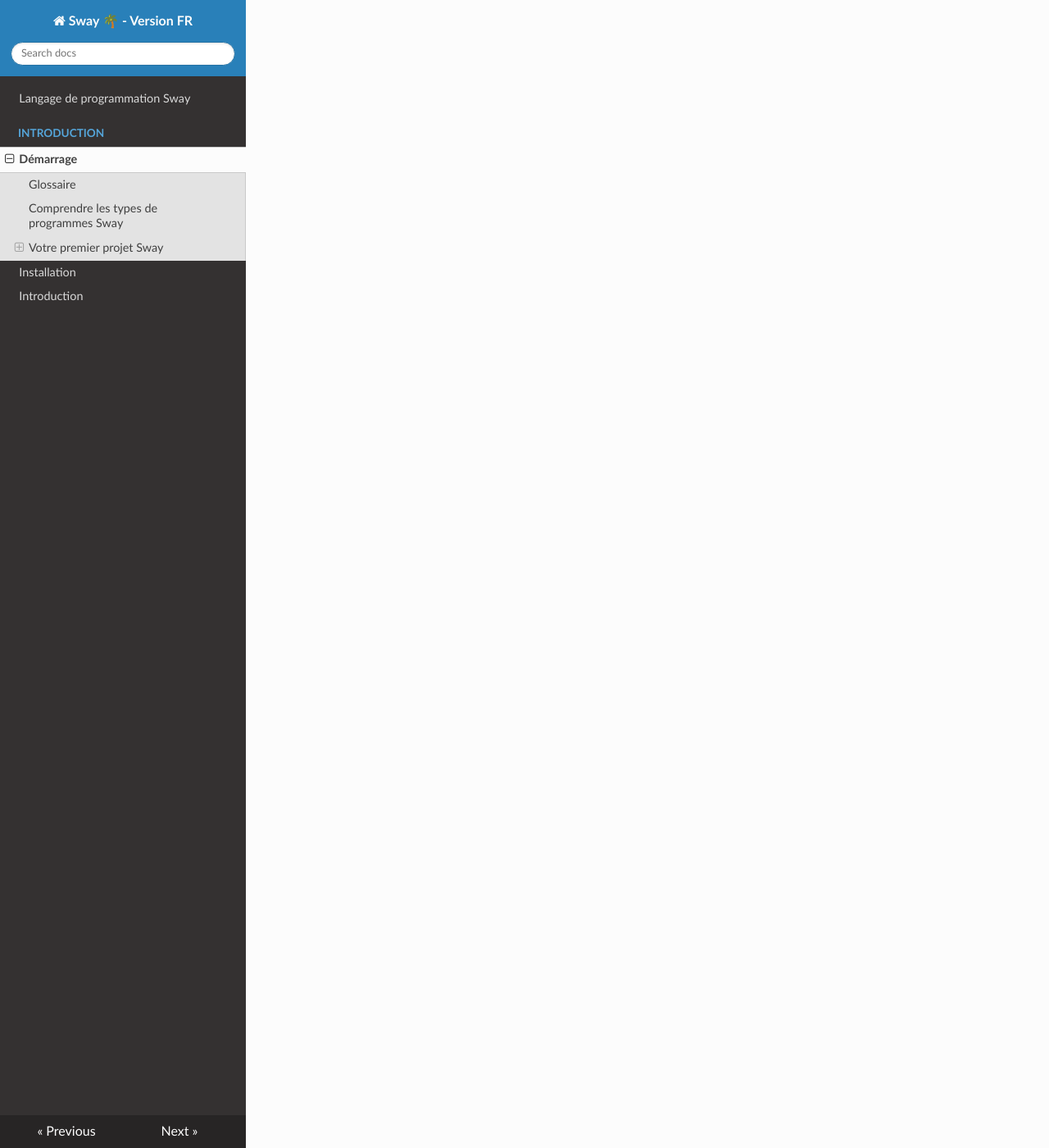
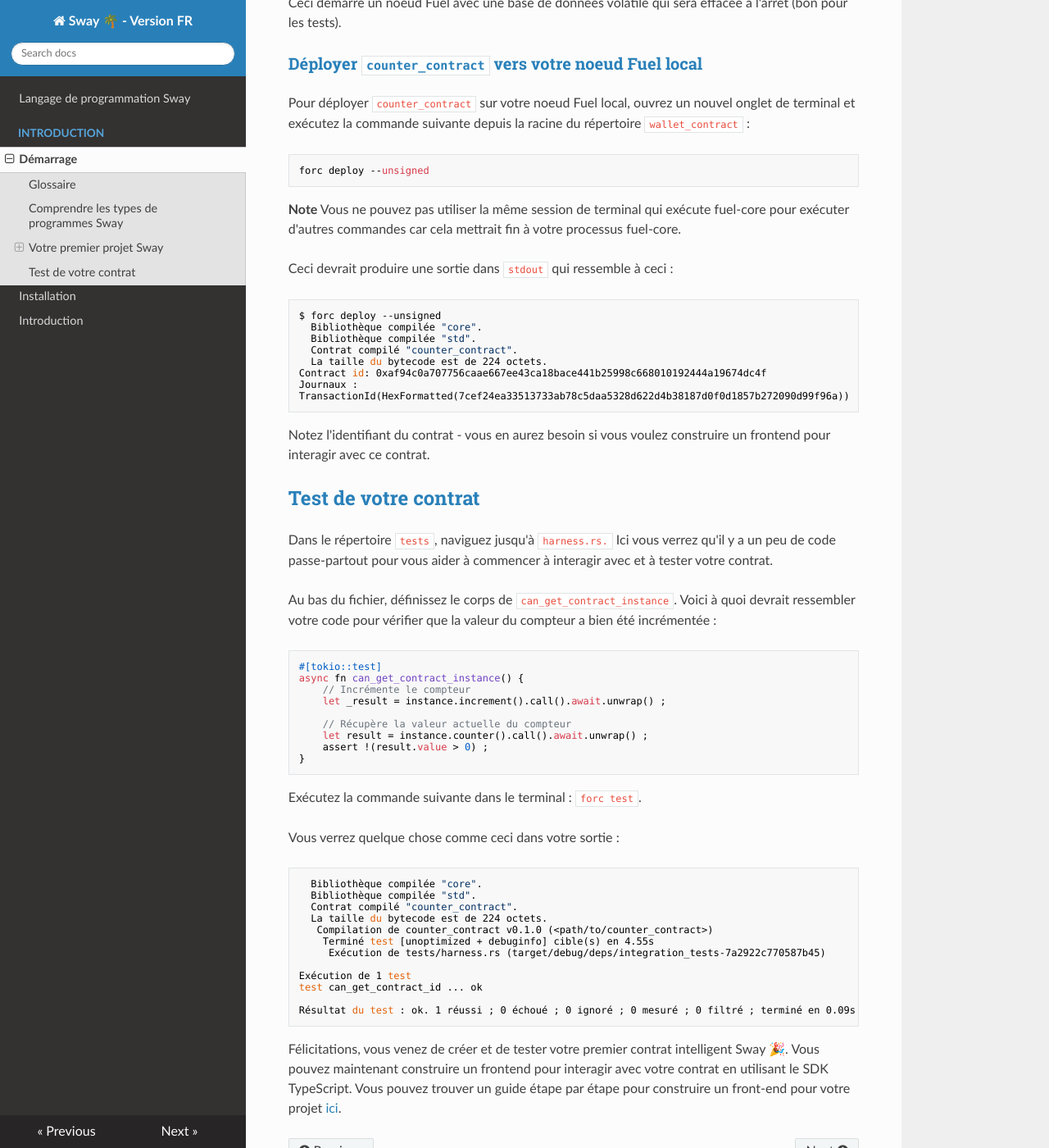
Before and after one commit to leirbag95/sway-doc-FR, an MkDocs documentation site: the page built from docs/introduction/demarrage.md, in a window 1280 px wide and 1400 px high, scrolled down 3963 px. Shown: the whole window at 82% size. Built offline with MkDocs 1.6.1, drawn with Linux system fonts in a browser that asks for light colours; nearby versions of some CDN libraries; some of the changed text lies outside the part shown.

Commit message:
gitignore added and get started page translated

```diff
--- a/docs/introduction/demarrage.md
+++ b/docs/introduction/demarrage.md
@@ -138,4 +138,84 @@ Construisez `counter_contract` en exécutant la commande suivante dans votre ter
     forc build
 
 
-Vous devriez s
+Vous devriez voir quelque chose comme cette sortie :
+
+    Bibliothèque compilée "core".
+      Bibliothèque compilée "std".
+      Contrat compilé "counter_contract".
+      La taille du bytecode est de 224 octets.
+
+
+### [Déployer le contrat](#deployer-le-contrat)
+
+Il est maintenant temps de déployer le contrat et de l'appeler sur un nœud Fuel. Nous allons montrer comment le faire en utilisant `forc` en ligne de commande, mais vous pouvez aussi le faire en utilisant le [Rust SDK](https://fuellabs.github.io/fuels-rs/master/getting-started/contracts.html) ou le [TypeScript SDK](https://fuellabs.github.io/fuels-ts/#deploying-contracts).
+
+### [Faite tourner votre noeud Fuel](#spin-up-a-fuel-node)
+
+Dans un onglet séparé de votre terminal, créez un nœud Fuel local :
+
+    fuel-core run --db-type in-memory
+
+
+Ceci démarre un noeud Fuel avec une base de données volatile qui sera effacée à l'arrêt (bon pour les tests).
+
+### [Déployer `counter_contract` vers votre noeud Fuel local](#deploy-counter_contract-to-your-local-fuel-node)
+
+Pour déployer `counter_contract` sur votre noeud Fuel local, ouvrez un nouvel onglet de terminal et exécutez la commande suivante depuis la racine du répertoire `wallet_contract` :
+
+    forc deploy --unsigned
+
+
+**Note** Vous ne pouvez pas utiliser la même session de terminal qui exécute fuel-core pour exécuter d'autres commandes car cela mettrait fin à votre processus fuel-core.
+
+Ceci devrait produire une sortie dans `stdout` qui ressemble à ceci :
+
+    $ forc deploy --unsigned
+      Bibliothèque compilée "core".
+      Bibliothèque compilée "std".
+      Contrat compilé "counter_contract".
+      La taille du bytecode est de 224 octets.
+    Contract id: 0xaf94c0a707756caae667ee43ca18bace441b25998c668010192444a19674dc4f
+    Journaux :
+    TransactionId(HexFormatted(7cef24ea33513733ab78c5daa5328d622d4b38187d0f0d1857b272090d99f96a))
+
+
+Notez l'identifiant du contrat - vous en aurez besoin si vous voulez construire un frontend pour interagir avec ce contrat.
+
+[Test de votre contrat](#testing-your-contract)
+-----------------------------------------------
+
+Dans le répertoire `tests`, naviguez jusqu'à `harness.rs.` Ici vous verrez qu'il y a un peu de code passe-partout pour vous aider à commencer à interagir avec et à tester votre contrat.
+
+Au bas du fichier, définissez le corps de `can_get_contract_instance`. Voici à quoi devrait ressembler votre code pour vérifier que la valeur du compteur a bien été incrémentée :
+
+    #[tokio::test]
+    async fn can_get_contract_instance() {
+        // Incrémente le compteur
+        let _result = instance.increment().call().await.unwrap() ;
+
+        // Récupère la valeur actuelle du compteur
+        let result = instance.counter().call().await.unwrap() ;
+        assert !(result.value > 0) ;
+    }
+
+
+Exécutez la commande suivante dans le terminal : `forc test`.
+
+Vous verrez quelque chose comme ceci dans votre sortie :
+
+      Bibliothèque compilée "core".
+      Bibliothèque compilée "std".
+      Contrat compilé "counter_contract".
+      La taille du bytecode est de 224 octets.
+       Compilation de counter_contract v0.1.0 (<path/to/counter_contract>)
+        Terminé test [unoptimized + debuginfo] cible(s) en 4.55s
+         Exécution de tests/harness.rs (target/debug/deps/integration_tests-7a2922c770587b45)
+
+    Exécution de 1 test
+    test can_get_contract_id ... ok
+
+    Résultat du test : ok. 1 réussi ; 0 échoué ; 0 ignoré ; 0 mesuré ; 0 filtré ; terminé en 0.09s
+
+
+Félicitations, vous venez de créer et de tester votre premier contrat intelligent Sway 🎉. Vous pouvez maintenant construire un frontend pour interagir avec votre contrat en utilisant le SDK TypeScript. Vous pouvez trouver un guide étape par étape pour construire un front-end pour votre projet [ici](https://fuellabs.github.io/fuels-ts/QUICKSTART.html).
```
Also changed, not shown: other parts of docs/introduction/demarrage.md (+1 -1 lines), 1 other file.
